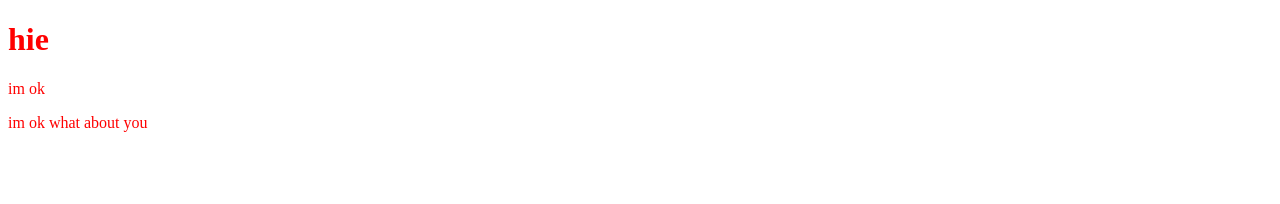
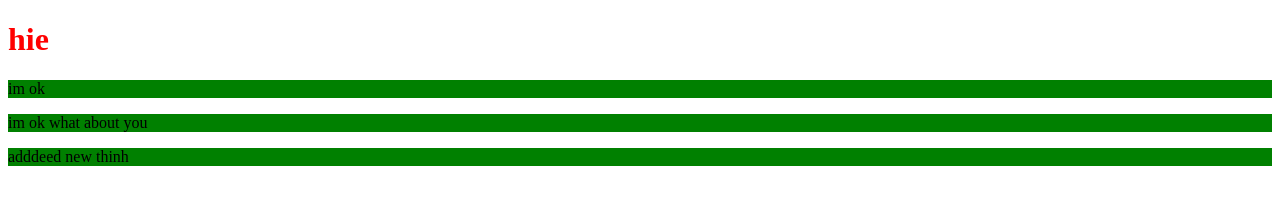
Before and after one commit to tkatyora/test-repo.github.io, a website: page index.html in a window 1280 px wide. Drawn offline with Linux system fonts and the light colour scheme; files whose address does not match are found by name.

Commit message:
added new filr

```diff
--- a/index.html
+++ b/index.html
@@ -10,11 +10,13 @@
   <body>
     <style>
       p {
-        color: red;
+        background-color: green;
       }
     </style>
     <h1>hie</h1>
     <p>im ok</p>
     <p>im ok what about you</p>
+    <p>adddeed new thinh</p>
+
   </body>
 </html>
```
Also changed, not shown: package.json (added, +15 -0 lines), 1 other file.
